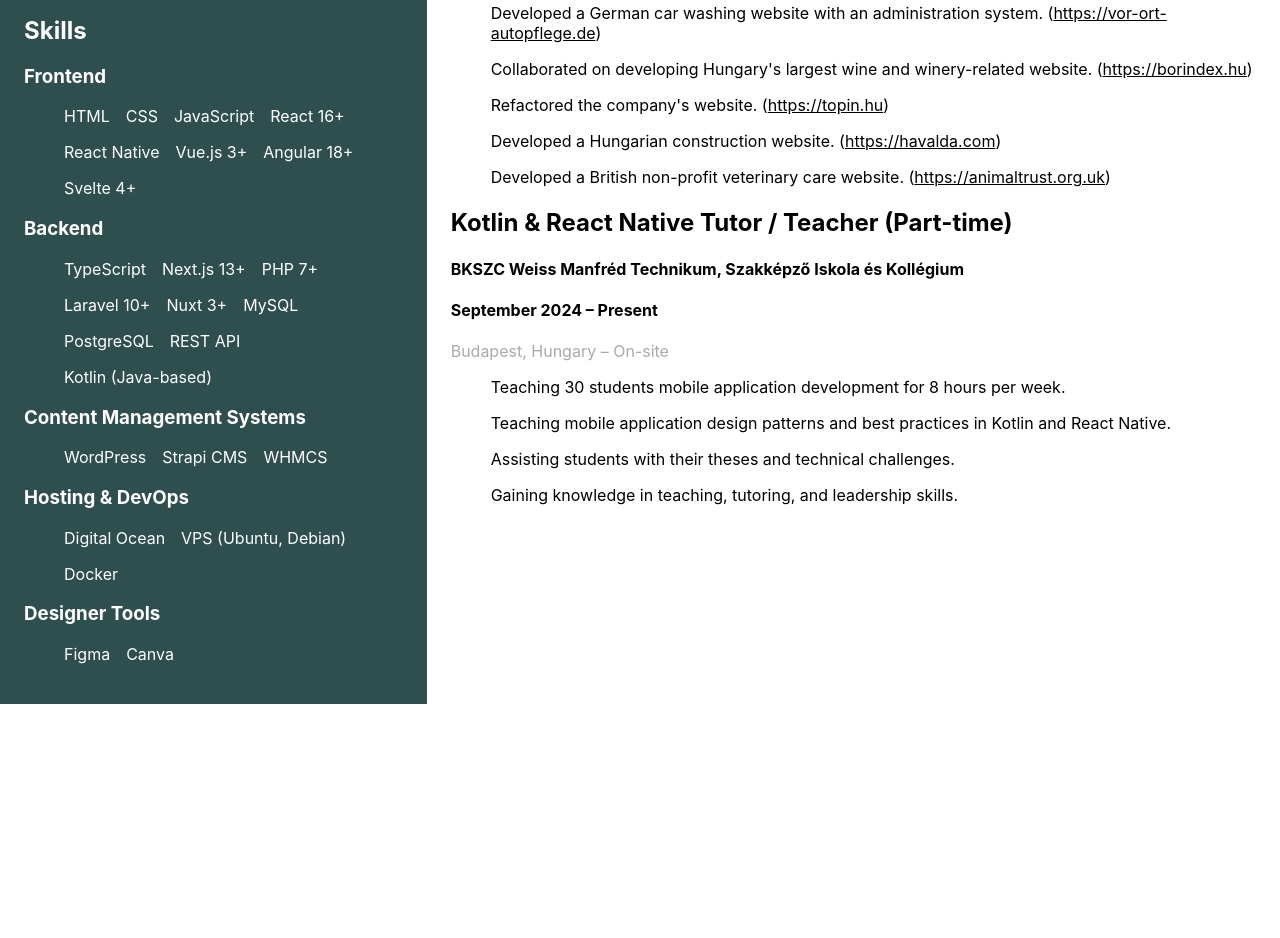
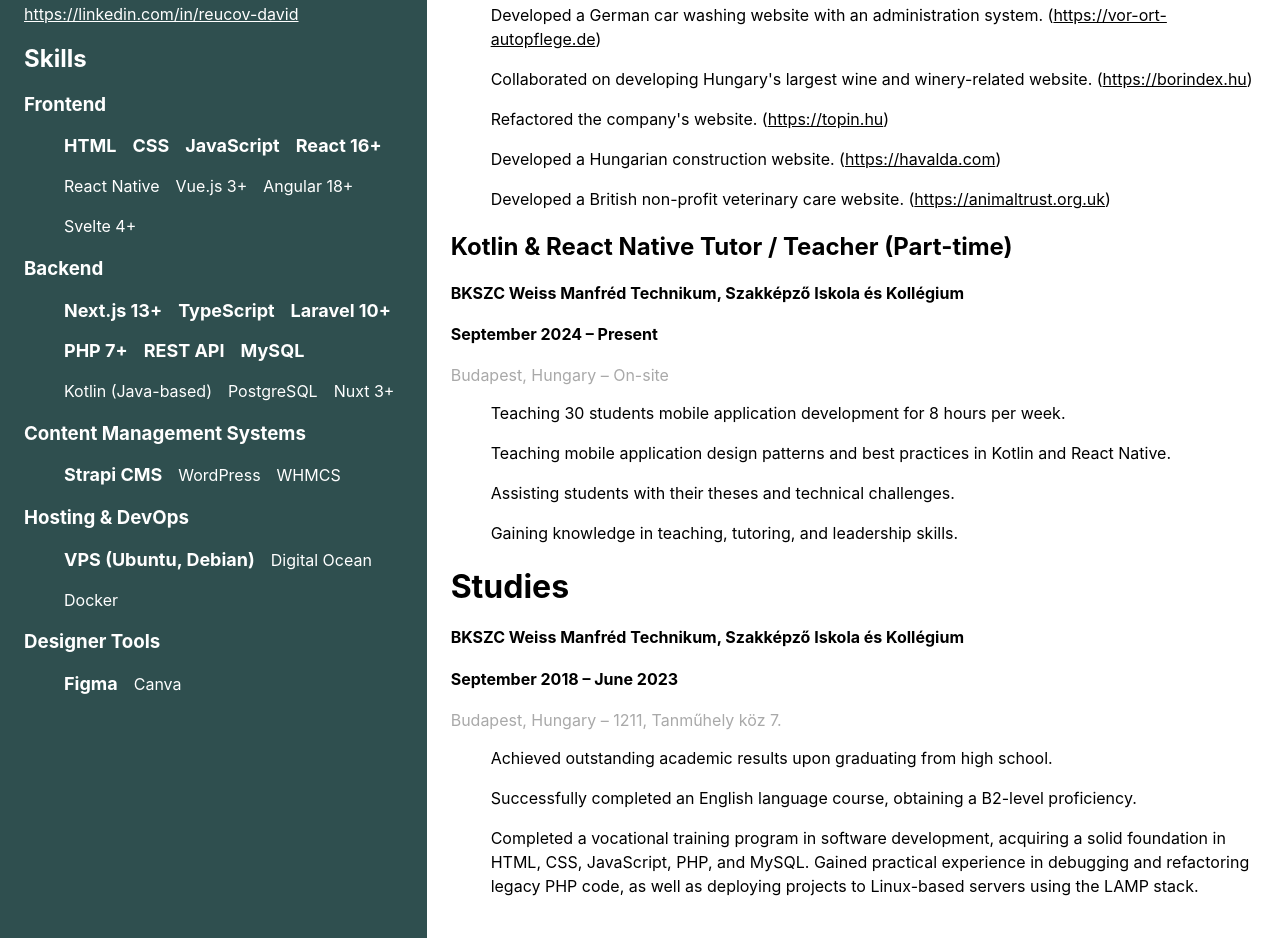
Before and after one commit to ReuDav/Portfolio, an Angular app: page / in a window 1280 px wide. Shown: the part 500-1438 px from the top of the page. Before the commit the page ends 1204 px from the top, so only its background shows below. Built offline with nearby package versions, Linux system fonts and the light colour scheme.

Commit message:
added studies, fixed some errors

```diff
--- a/src/app/app.component.css
+++ b/src/app/app.component.css
@@ -2,6 +2,10 @@ html, body {
   margin: 0 !important;
   padding: 0 !important;
   box-sizing: border-box;
+}
+strong {
+  font-weight: bolder !important;
+  font-size: 18px !important;
 }
 .container {
   font-family: Inter, sans-serif;
@@ -28,6 +32,10 @@ html, body {
       display: flex;
       flex-wrap: wrap;
       gap: 16px;
+
+      & li {
+        line-height: 24px;
+      }
     }
   }
   & aside {
@@ -37,6 +45,7 @@ html, body {
       text-align: center;
     }
     & .avatar {
+      object-fit: cover;
       border-radius: 50%;
       max-width: 50%;
       display: block;
--- a/src/app/app.component.html
+++ b/src/app/app.component.html
@@ -10,16 +10,17 @@
     <div class="contacts">
       <a target="_blank" href="mailto:reucovdavid@gmail.com">reucovdavid&#64;gmail.com</a>
       <a target="_blank" href="tel:+36203563564">+36 20 356 3564</a>
+      <a target="_blank" href="https://fejlodjunktudatosan.hu">Portfolio website (fejlodjunktudatosan.hu)</a>
       <a target="_blank" href="https://linkedin.com/in/reucov-david">https://linkedin.com/in/reucov-david</a>
     </div>
 
     <h2>Skills</h2>
     <h3>Frontend</h3>
     <ul>
-      <li>HTML</li>
-      <li>CSS</li>
-      <li>JavaScript</li>
-      <li>React 16+</li>
+      <li><strong>HTML</strong></li>
+      <li><strong>CSS</strong></li>
+      <li><strong>JavaScript</strong></li>
+      <li><strong>React 16+</strong></li>
       <li>React Native</li>
       <li>Vue.js 3+</li>
       <li>Angular 18+</li>
@@ -27,31 +28,31 @@
     </ul>
     <h3>Backend</h3>
     <ul>
-      <li>TypeScript</li>
-      <li>Next.js 13+</li>
-      <li>PHP 7+</li>
-      <li>Laravel 10+</li>
+      <li><strong>Next.js 13+</strong></li>
+      <li><strong>TypeScript</strong></li>
+      <li><strong>Laravel 10+</strong></li>
+      <li><strong>PHP 7+</strong></li>
+      <li><strong>REST API</strong></li>
+      <li><strong>MySQL</strong></li>
+      <li>Kotlin (Java-based)</li>
+      <li>PostgreSQL</li>
       <li>Nuxt 3+</li>
-      <li>MySQL</li>
-      <li>PostgreSQL</li>
-      <li>REST API</li>
-      <li>Kotlin (Java-based)</li>
     </ul>
     <h3>Content Management Systems</h3>
     <ul>
+      <li><strong>Strapi CMS</strong></li>
       <li>WordPress</li>
-      <li>Strapi CMS</li>
       <li>WHMCS</li>
     </ul>
     <h3>Hosting & DevOps</h3>
     <ul>
+      <li><strong>VPS (Ubuntu, Debian)</strong></li>
       <li>Digital Ocean</li>
-      <li>VPS (Ubuntu, Debian)</li>
       <li>Docker</li>
     </ul>
     <h3>Designer Tools</h3>
     <ul>
-      <li>Figma</li>
+      <li><strong>Figma</strong></li>
       <li>Canva</li>
     </ul>
   </aside>
@@ -59,7 +60,7 @@
     <h1>Summary</h1>
     <div class="summary">
       <h1>Frontend Developer | Backend Developer | Designer | Mobile Application Teacher</h1>
-      <p>Proficient in building reliable, scalable full-stack websites.</p>
+      <p>Confident in building reliable, scalable full-stack websites.</p>
       <p>Experienced in all workflows involved in creating web-based software.</p>
       <p>Gained experience in tutoring and leadership as a part-time teacher, specializing in mobile development technologies, including Kotlin and React Native.</p>
     </div>
@@ -68,7 +69,7 @@
     <div>
       <h3 class="title">Junior Full Stack Developer (Full-time)</h3>
       <h4>TOPiN-HUB Kft.</h4>
-      <h4>January 2024 – Present</h4>
+      <h4>January 2024 – December 2024</h4>
       <small>Budapest, Hungary – Full Remote</small>
       <ul>
         <li>Developed a German car washing website with an administration system. (<a target="_blank" href="https://vor-ort-autopflege.de">https://vor-ort-autopflege.de</a>)</li>
@@ -90,6 +91,17 @@
         <li>Gaining knowledge in teaching, tutoring, and leadership skills.</li>
       </ul>
     </div>
+    <div>
+      <h1>Studies</h1>
+      <h4>BKSZC Weiss Manfréd Technikum, Szakképző Iskola és Kollégium</h4>
+      <h4>September 2018 – June 2023</h4>
+      <small>Budapest, Hungary – 1211, Tanműhely köz 7.</small>
+      <ul>
+        <li>Achieved outstanding academic results upon graduating from high school.</li>
+        <li>Successfully completed an English language course, obtaining a B2-level proficiency.</li>
+        <li>Completed a vocational training program in software development, acquiring a solid foundation in HTML, CSS, JavaScript, PHP, and MySQL. Gained practical experience in debugging and refactoring legacy PHP code, as well as deploying projects to Linux-based servers using the LAMP stack.</li>
+      </ul>
+    </div>
   </main>
 </div>
 <router-outlet />
```
